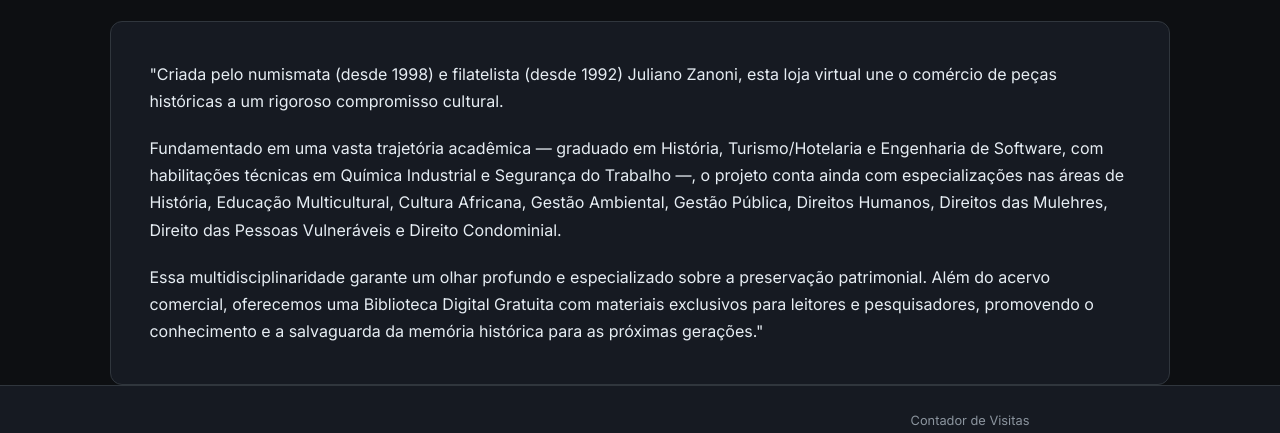
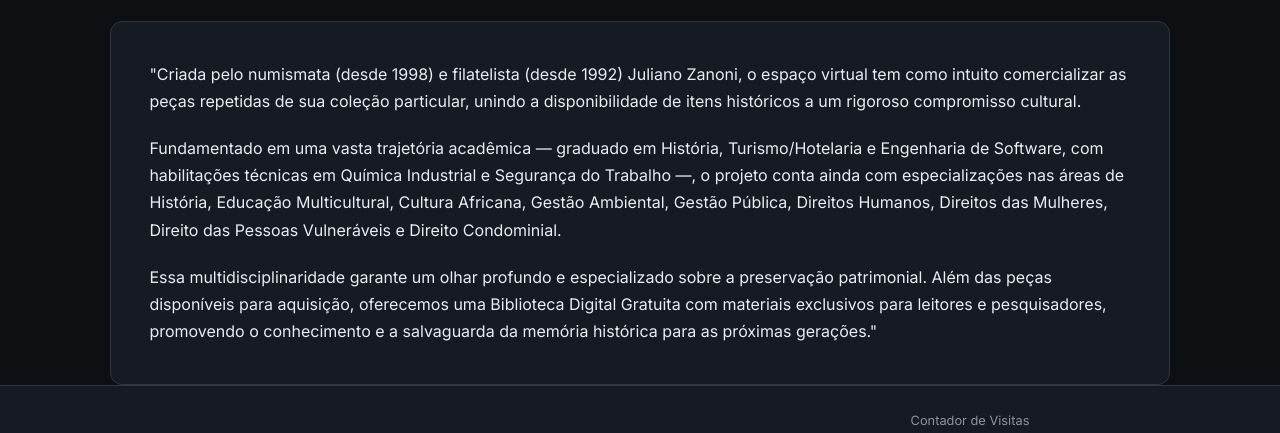
Before and after one commit to zanoniweb/numismaticaloja, a plain HTML site: page index.html in a window 1280 px wide. Shown: the part 301-734 px from the top of the page. Drawn offline with Linux system fonts and the light colour scheme; grey boxes are pictures that could not be loaded.

Commit message:
Add files via upload

```diff
--- a/index.html
+++ b/index.html
@@ -223,9 +223,9 @@ main {
         <section class="about-section">
             <h1 class="page-title">Zanoni Numismática: A origem da loja</h1>
             <div class="content-card">
-                <p>"Criada pelo numismata (desde 1998) e filatelista (desde 1992) Juliano Zanoni, esta loja virtual une o comércio de peças históricas a um rigoroso compromisso cultural.</p>
-                <p>Fundamentado em uma vasta trajetória acadêmica — graduado em História, Turismo/Hotelaria e Engenharia de Software, com habilitações técnicas em Química Industrial e Segurança do Trabalho —, o projeto conta ainda com especializações nas áreas de História, Educação Multicultural, Cultura Africana, Gestão Ambiental, Gestão Pública, Direitos Humanos, Direitos das Mulehres, Direito das Pessoas Vulneráveis e Direito Condominial.</p>
-                <p>Essa multidisciplinaridade garante um olhar profundo e especializado sobre a preservação patrimonial. Além do acervo comercial, oferecemos uma Biblioteca Digital Gratuita com materiais exclusivos para leitores e pesquisadores, promovendo o conhecimento e a salvaguarda da memória histórica para as próximas gerações."</p>
+                <p>"Criada pelo numismata (desde 1998) e filatelista (desde 1992) Juliano Zanoni, o espaço virtual tem como intuito comercializar as peças repetidas de sua coleção particular, unindo a disponibilidade de itens históricos a um rigoroso compromisso cultural.</p>
+                <p>Fundamentado em uma vasta trajetória acadêmica — graduado em História, Turismo/Hotelaria e Engenharia de Software, com habilitações técnicas em Química Industrial e Segurança do Trabalho —, o projeto conta ainda com especializações nas áreas de História, Educação Multicultural, Cultura Africana, Gestão Ambiental, Gestão Pública, Direitos Humanos, Direitos das Mulheres, Direito das Pessoas Vulneráveis e Direito Condominial.</p>
+                <p>Essa multidisciplinaridade garante um olhar profundo e especializado sobre a preservação patrimonial. Além das peças disponíveis para aquisição, oferecemos uma Biblioteca Digital Gratuita com materiais exclusivos para leitores e pesquisadores, promovendo o conhecimento e a salvaguarda da memória histórica para as próximas gerações."</p>
             </div>
         </section>
     </main>
```
